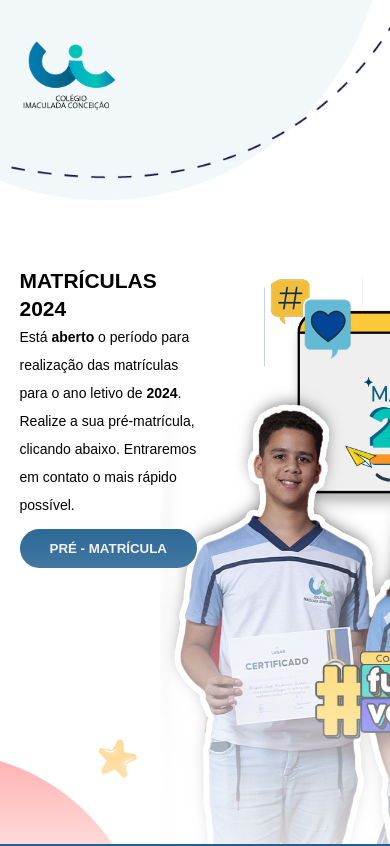
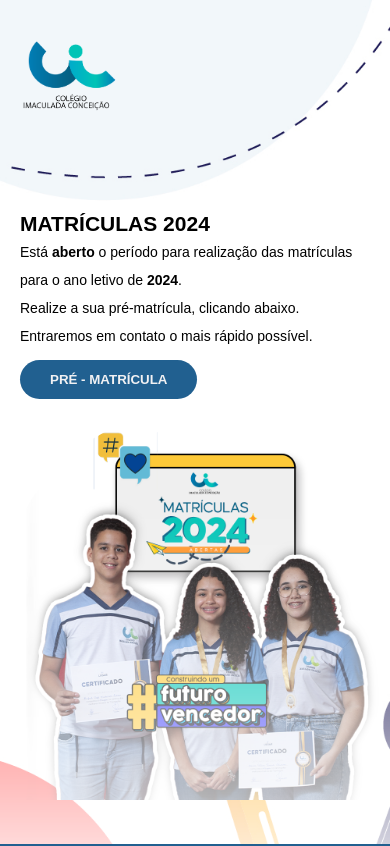
Before and after one commit to helenilsonsantos/imaculadaMatriculas, a React (Create React App) app: page / in a window 390 px wide. Shown: the top 846 px of the page. Built offline with nearby package versions, Linux system fonts and the light colour scheme.

Commit message:
style: melhorias na responsividade do mobile

```diff
--- a/src/components/Header/header.css
+++ b/src/components/Header/header.css
@@ -74,19 +74,31 @@
 @media (max-width: 1000px) {
 
     .contentHeader {
-        flex-direction: column;
+        display: block;
+        height: 100vh;
     }
 
     .contentHeader span:nth-child(1) {
         position: absolute;
-        margin-right: 42%;
-        z-index: 10;
+        padding: 20px;
+        margin-top: 190px;
+        width: 100%;
+        height: 170px;
+        box-sizing: border-box;
     }
 
     .btnPreMatricula {
         display: none;
     }
+
     .imgAluno {
-        width: clamp(100px, 150px, 200px);
+        position: absolute;
+        margin-top: 400px;
+        height: 400px;
+        width: 100%;
+    }
+    #matriculasAbertas {
+        width: 100%;
+        height: max-content;
     }
 }
```
